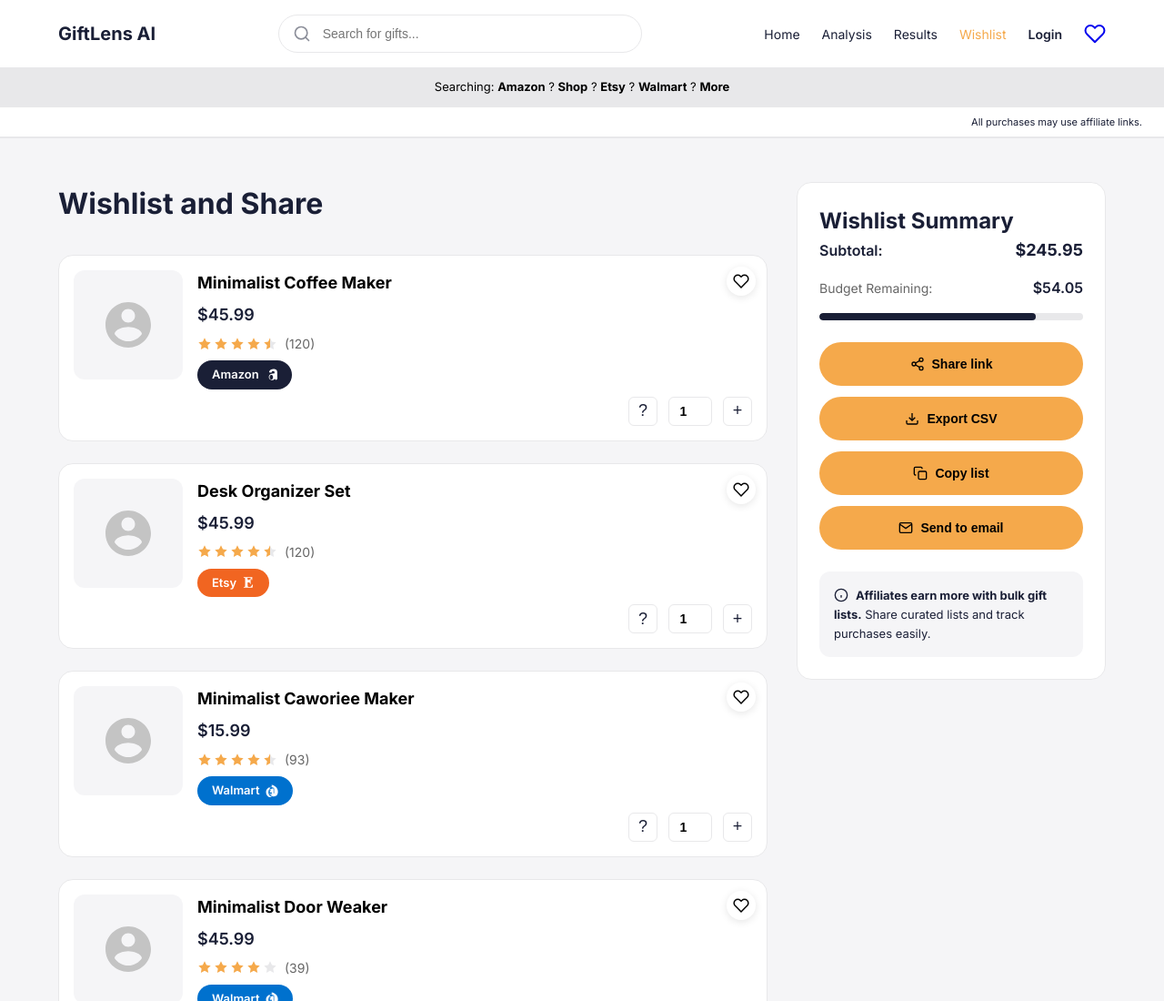
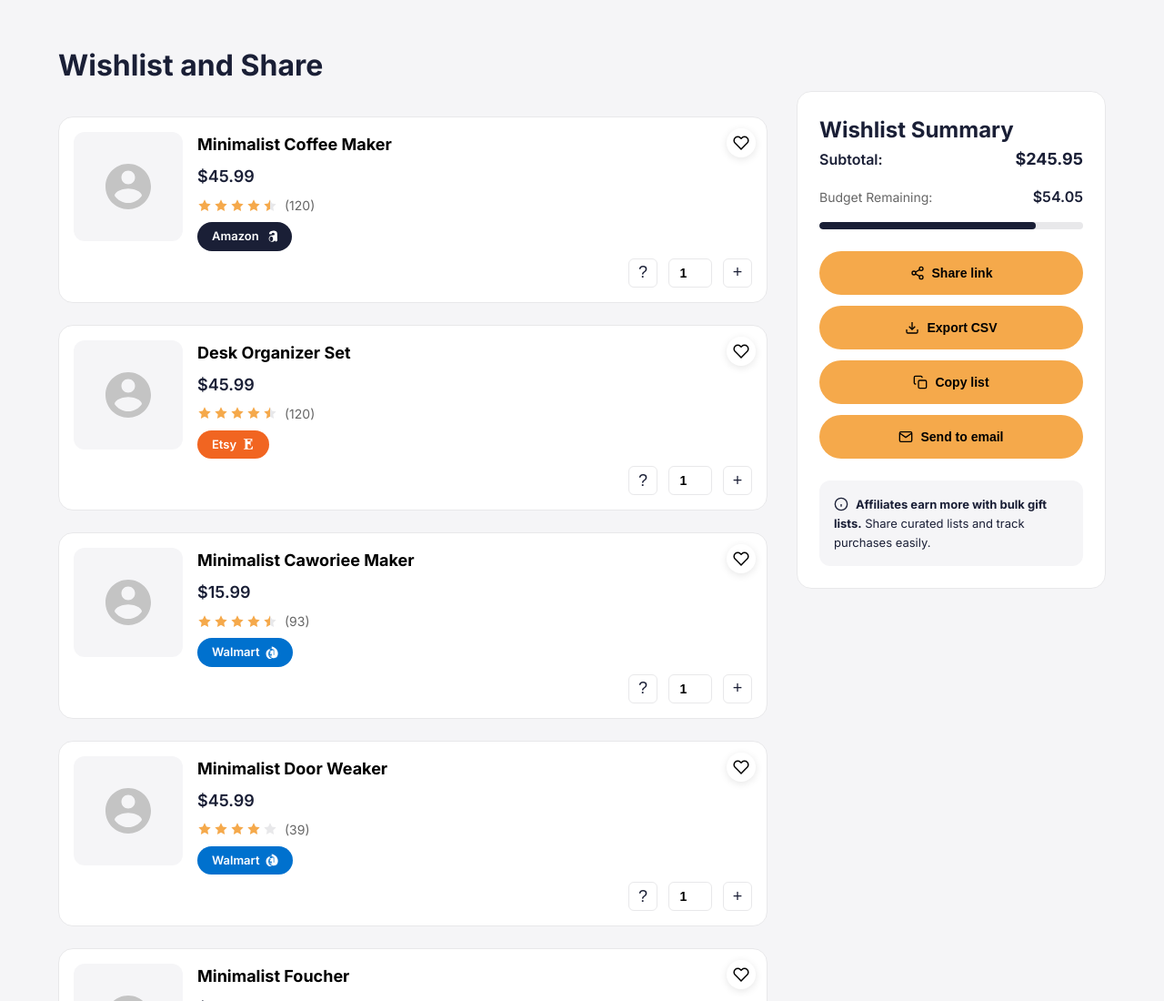
Before and after one commit to saltman80/giftlensdemo, a plain HTML site: page wishlist.html in a window 1280 px wide. Shown: the top 1100 px of the page at 91% size. Drawn offline with Linux system fonts and the light colour scheme.

Commit message:
Remove wishlist header navigation

```diff
--- a/wishlist.html
+++ b/wishlist.html
@@ -14,48 +14,6 @@
 </head>
 <body>
     <a href="#main-content" class="skip-link">Skip to main content</a>
-
-    <header role="banner">
-        <div class="header-container">
-            <a href="index.html" class="logo" aria-label="GiftLens AI Home">GiftLens AI</a>
-
-            <div class="search-container">
-                <svg class="search-icon" aria-hidden="true" viewBox="0 0 24 24">
-                    <circle cx="11" cy="11" r="8" stroke="currentColor" fill="none" stroke-width="2"/>
-                    <path d="M21 21l-4.35-4.35" stroke="currentColor" stroke-width="2" stroke-linecap="round"/>
-                </svg>
-                <input type="search" class="search-input" placeholder="Search for gifts..." aria-label="Search for gifts">
-            </div>
-
-            <nav id="nav-main" class="nav-right" aria-label="Main navigation">
-                <button class="mobile-menu-toggle" aria-expanded="false" aria-controls="main-menu" aria-label="Toggle menu">
-                    <span></span>
-                    <span></span>
-                    <span></span>
-                </button>
-                <ul class="nav-menu" id="main-menu" role="list">
-                    <li><a class="nav-link" href="index.html">Home</a></li>
-                    <li><a class="nav-link" href="analysis.html">Analysis</a></li>
-                    <li><a class="nav-link" href="results.html">Results</a></li>
-                    <li><a class="nav-link active" href="wishlist.html" aria-current="page">Wishlist</a></li>
-                </ul>
-                <a href="analysis.html" class="login-btn">Login</a>
-                <a href="wishlist.html" class="wishlist-btn" aria-label="View wishlist">
-                    <svg class="wishlist-icon" viewBox="0 0 24 24" aria-hidden="true">
-                        <path d="M20.84 4.61a5.5 5.5 0 0 0-7.78 0L12 5.67l-1.06-1.06a5.5 5.5 0 0 0-7.78 7.78l1.06 1.06L12 21.23l7.78-7.78 1.06-1.06a5.5 5.5 0 0 0 0-7.78z" stroke="currentColor" fill="none" stroke-width="2" stroke-linecap="round" stroke-linejoin="round"/>
-                    </svg>
-                </a>
-            </nav>
-        </div>
-
-        <div class="secondary-nav provider-bar">
-            Searching: <strong>Amazon</strong> ? <strong>Shop</strong> ? <strong>Etsy</strong> ? <strong>Walmart</strong> ? <strong>More</strong>
-        </div>
-
-        <div class="affiliate-notice affiliate-note">
-            All purchases may use affiliate links.
-        </div>
-    </header>
 
     <main id="main-content" role="main">
         <div class="content-grid">
```
